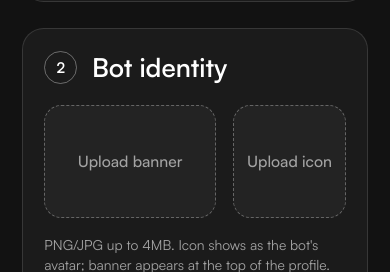
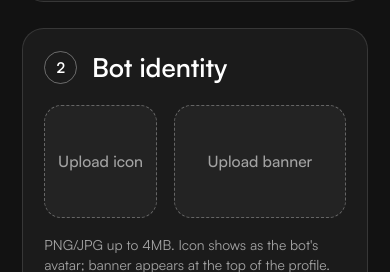
Before and after one commit to 22hype22/website-V3, a Next.js app: page / in a window 390 px wide. Shown: the part 11086-11358 px from the top of the page. Built offline with nearby package versions, Linux system fonts and the light colour scheme.

Commit message:
Builder: icon upload before banner upload
Co-Authored-By: Claude Fable 5.1 <noreply@anthropic.com>
Claude-Session: https://claude.ai/code/session_01YLWWZieTLCvxiBYisF2b3k

```diff
--- a/src/components/site/Build.tsx
+++ b/src/components/site/Build.tsx
@@ -102,13 +102,13 @@ export default function Build() {
               <section className="build_step">
                 <div className="build_step-head"><span className="build_num">2</span><h3>Bot identity</h3></div>
                 <div className="build_uploads">
+                  <label className="build_upload is-icon">
+                    <input type="file" accept="image/png,image/jpeg,image/webp" onChange={(e) => setId({ ...id, icon: toUrl(e.target.files?.[0] ?? null) })} />
+                    {id.icon ? <img src={id.icon} alt="" /> : <span>Upload icon</span>}
+                  </label>
                   <label className="build_upload is-banner">
                     <input type="file" accept="image/png,image/jpeg,image/webp" onChange={(e) => setId({ ...id, banner: toUrl(e.target.files?.[0] ?? null) })} />
                     {id.banner ? <img src={id.banner} alt="" /> : <span>Upload banner</span>}
-                  </label>
-                  <label className="build_upload is-icon">
-                    <input type="file" accept="image/png,image/jpeg,image/webp" onChange={(e) => setId({ ...id, icon: toUrl(e.target.files?.[0] ?? null) })} />
-                    {id.icon ? <img src={id.icon} alt="" /> : <span>Upload icon</span>}
                   </label>
                 </div>
                 <div className="build_hint">PNG/JPG up to 4MB. Icon shows as the bot&apos;s avatar; banner appears at the top of the profile.</div>
--- a/src/styles/overrides.css
+++ b/src/styles/overrides.css
@@ -345,7 +345,7 @@ html.no-js [data-fade] { opacity: 1; }
 .build_card-price b { font-weight: 600; }
 .build_card-price s { opacity: .5; }
 .build_muted { opacity: .55; }
-.build_uploads { display: grid; grid-template-columns: 1fr 9rem; gap: 1rem; }
+.build_uploads { display: grid; grid-template-columns: 9rem 1fr; gap: 1rem; }
 .build_upload { position: relative; display: flex; align-items: center; justify-content: center; border: 1px dashed rgba(255, 255, 255, 0.3); border-radius: 1rem; overflow: hidden; cursor: pointer; color: var(--bld-muted); font-size: 0.9rem; background: var(--bld-panel); transition: border-color .25s; }
 .build_upload:hover { border-color: #fff; }
 .build_upload.is-banner { height: 9rem; }
@@ -408,7 +408,7 @@ html.no-js [data-fade] { opacity: 1; }
   .build_head p { font-size: 1rem; }
   .build_step { padding: 1.25rem; border-radius: 1.25rem; }
   .build_cards { grid-template-columns: 1fr; }
-  .build_uploads { grid-template-columns: 1fr 6.5rem; }
+  .build_uploads { grid-template-columns: 6.5rem 1fr; }
   .build_upload.is-banner, .build_upload.is-icon { height: 6.5rem; }
   .build_rail { grid-template-columns: 1fr; }
 }
```
